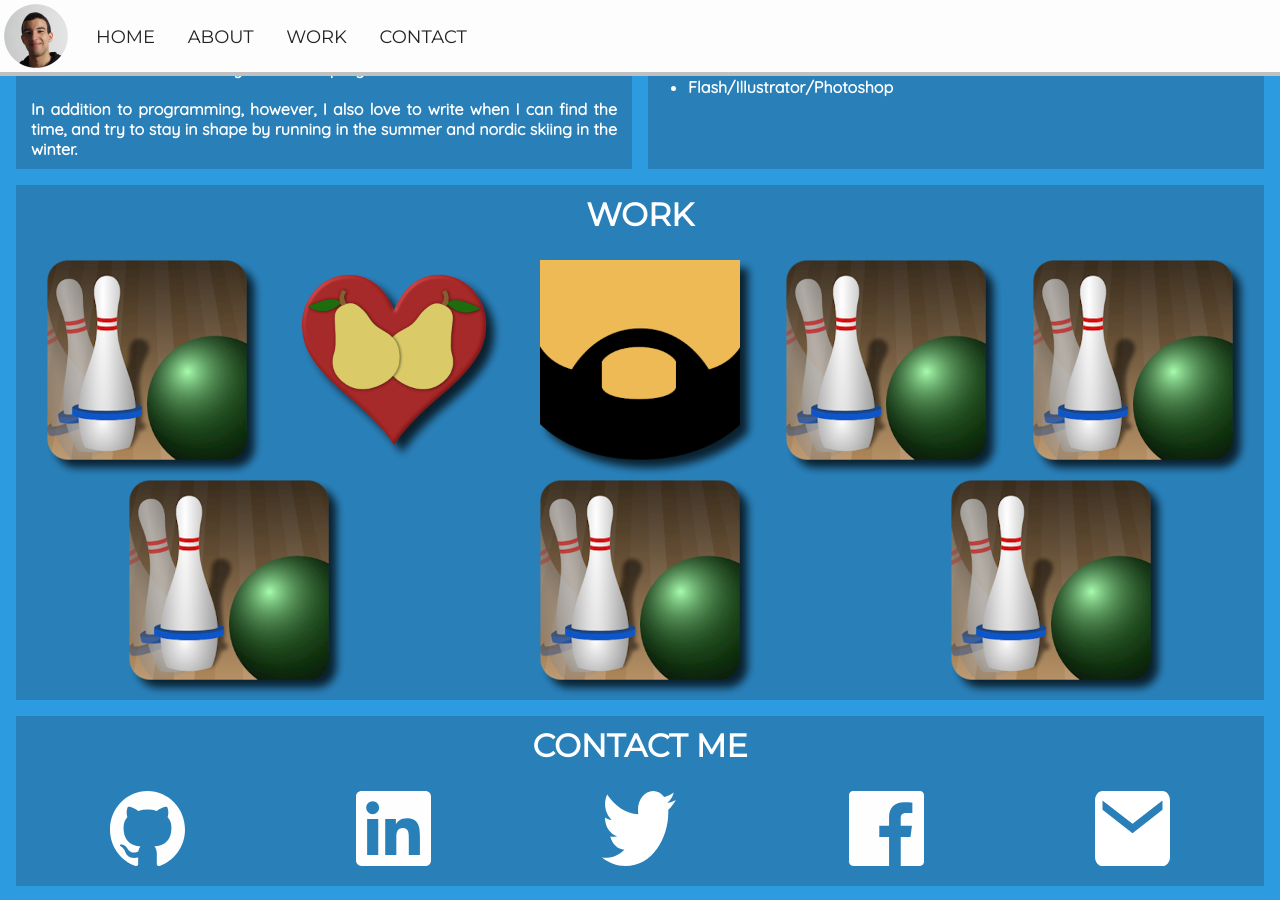
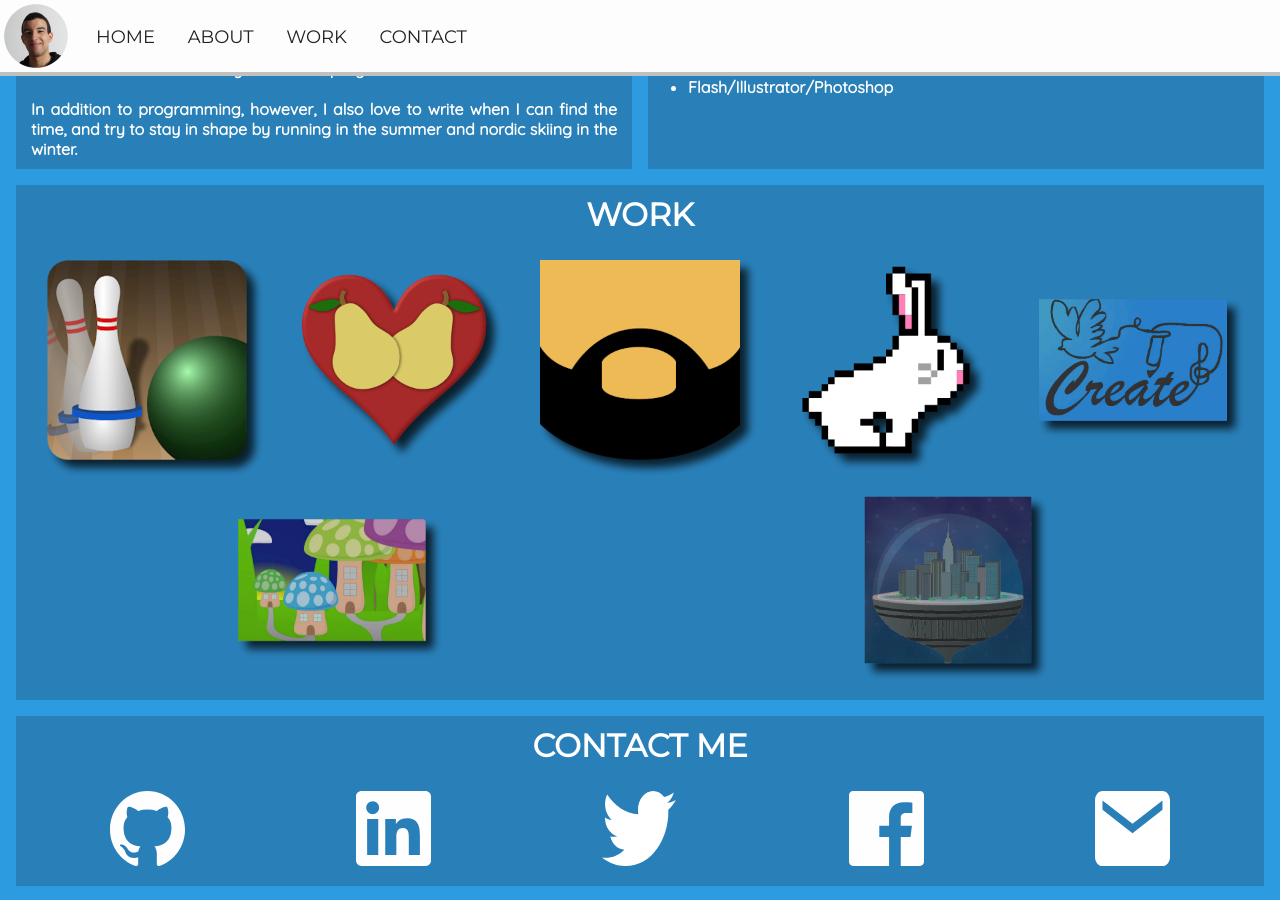
Before and after one commit to joseph-roque/joseph-roque.github.io, a Jekyll site: the page built from index.html, in a window 1280 px wide and 900 px high, scrolled down 646 px. Built offline with Jekyll 4.4.1, drawn with Linux system fonts in a browser that asks for light colours; nearby versions of some CDN libraries.

Commit message:
Setup links and graphics for work

```diff
--- a/index.html
+++ b/index.html
@@ -68,11 +68,10 @@ title: Joseph Roque | Developer
         <li class="flex-item work-icon"><a href="https://github.com/joseph-roque/BowlingCompanion"><img src="{{ base }}/assets/work/bowling.png" class="shadowed" /></a></li>
         <li class="flex-item work-icon"><a href="https://github.com/joseph-roque/Partners"><img src="{{ base }}/assets/work/partner.png" class="shadowed" /></a></li>
         <li class="flex-item work-icon"><a href="https://github.com/cthomp13/Beardmas"><img src="{{ base }}/assets/work/beardmas.png" class="shadowed" /></a></li>
-        <li class="flex-item work-icon"><a href="https://github.com/joseph-roque/LD26-Minimalism"><img src="{{ base }}/assets/work/bowling.png" class="shadowed" /></a></li>
-        <li class="flex-item work-icon"><a href="work/learner.html"><img src="{{ base }}/assets/work/bowling.png" class="shadowed" /></a></li>
-        <li class="flex-item work-icon"><a href="work/tinies.html"><img src="{{ base }}/assets/work/bowling.png" class="shadowed" /></a></li>
-        <li class="flex-item work-icon"><a href="work/graphics.html"><img src="{{ base }}/assets/work/bowling.png" class="shadowed" /></a></li>
-        <li class="flex-item work-icon"><a href="work/writing.html"><img src="{{ base }}/assets/work/bowling.png" class="shadowed" /></a></li>
+        <li class="flex-item work-icon"><a href="https://github.com/joseph-roque/LD26-Minimalism"><img src="{{ base }}/assets/work/bunny.png" class="shadowed" /></a></li>
+        <li class="flex-item work-icon"><a href="work/learner.html"><img src="{{ base }}/assets/work/learner.png" class="shadowed" /></a></li>
+        <li class="flex-item work-icon"><a href="work/tinies.html"><img src="{{ base }}/assets/work/tinies.png" class="shadowed" /></a></li>
+        <li class="flex-item work-icon"><a href="work/graphics.html"><img src="{{ base }}/assets/work/graphics.png" class="shadowed" /></a></li>
     </ul>
 </div>
 
```
Also changed, not shown: assets/work/bunny.png (added), assets/work/graphics.png (added), assets/work/learner.png (added), assets/work/tinies.png (added).
